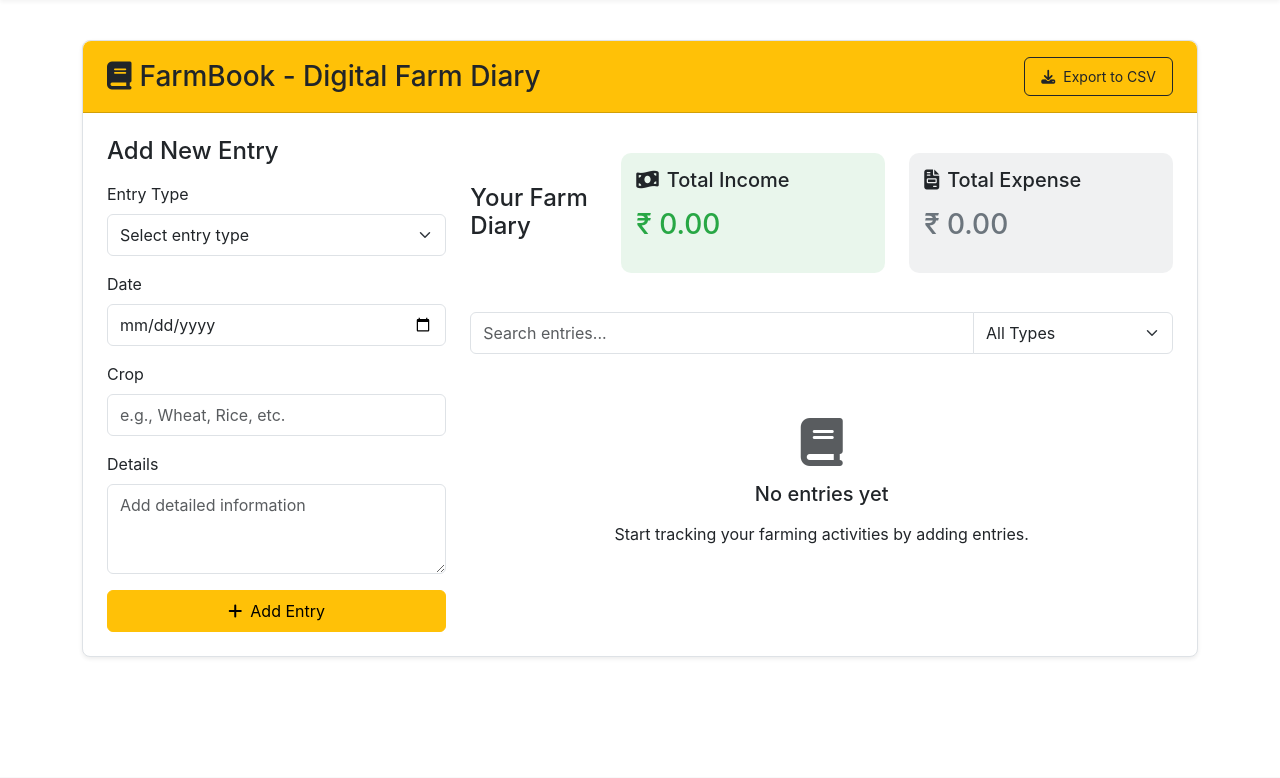
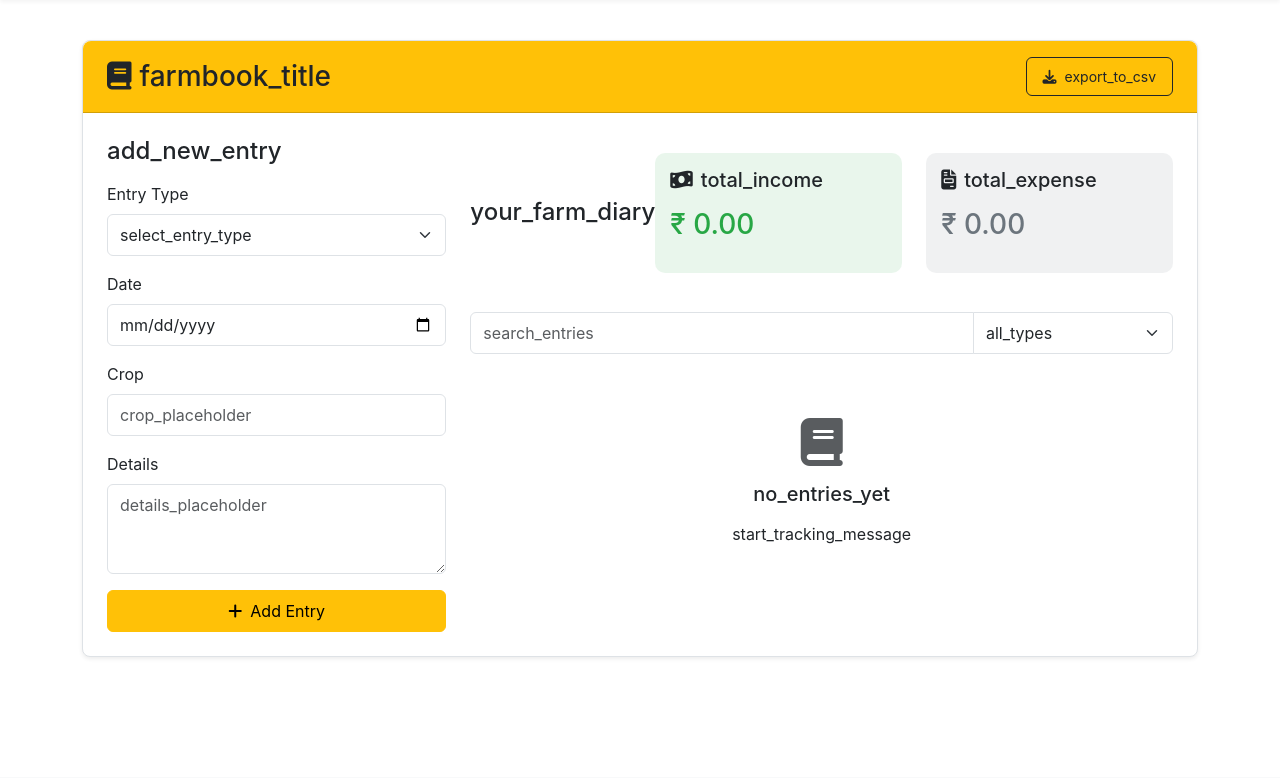
Before and after one commit to nitya-mishraa/SmartHarvest, a Flask app: page /farm-diary in a window 1280 px wide; the page is wider, and only the part inside the window is pictured. Shown: the part 112-890 px from the top of that part. Run offline with Flask 3, Linux system fonts and the light colour scheme; the visitor is signed in with stand-in values (Sample User, id 1); data that the repository does not hold is empty.

Commit message:
Enable complete translation of the farm diary section into other languages
Implement translation functionality for the farm diary template using the 'translate' function.

Replit-Commit-Author: Agent
Replit-Commit-Session-Id: 33b8d013-9639-4c4c-9c16-b5452eae2e9b
Replit-Commit-Screenshot-Url: https://storage.googleapis.com/screenshot-production-us-central1/a77f1cef-5e2f-4294-ab83-b7f0b2c2aa24/fbb436d6-9bf6-4b3e-b256-5bf3e8f7c277.jpg

```diff
--- a/templates/farm_diary.html
+++ b/templates/farm_diary.html
@@ -52,53 +52,53 @@
     <div class="col-md-12">
         <div class="card">
             <div class="card-header bg-warning text-dark d-flex justify-content-between align-items-center">
-                <h3 class="mb-0"><i class="fas fa-book me-2"></i>FarmBook - Digital Farm Diary</h3>
+                <h3 class="mb-0"><i class="fas fa-book me-2"></i>{{ translate('farmbook_title') }}</h3>
                 <a href="{{ url_for('export_diary') }}" class="btn btn-sm btn-outline-dark">
-                    <i class="fas fa-download me-2"></i>Export to CSV
+                    <i class="fas fa-download me-2"></i>{{ translate('export_to_csv') }}
                 </a>
             </div>
             <div class="card-body">
                 <div class="row">
                     <div class="col-lg-4">
-                        <h4 class="mb-3">Add New Entry</h4>
+                        <h4 class="mb-3">{{ translate('add_new_entry') }}</h4>
 
                         <form method="POST" action="{{ url_for('farm_diary') }}" id="farmDiaryForm">
                             <div class="mb-3">
-                                <label for="entry_type" class="form-label">Entry Type</label>
+                                <label for="entry_type" class="form-label">{{ translate('entry_type') }}</label>
                                 <select class="form-select" id="entry_type" name="entry_type" required>
-                                    <option value="" selected disabled>Select entry type</option>
-                                    <option value="sowing">Sowing</option>
-                                    <option value="fertilizer">Fertilizer Application</option>
-                                    <option value="irrigation">Irrigation</option>
-                                    <option value="harvest">Harvest</option>
-                                    <option value="expense">Expense</option>
-                                    <option value="income">Income</option>
+                                    <option value="" selected disabled>{{ translate('select_entry_type') }}</option>
+                                    <option value="sowing">{{ translate('sowing') }}</option>
+                                    <option value="fertilizer">{{ translate('fertilizer_application') }}</option>
+                                    <option value="irrigation">{{ translate('irrigation') }}</option>
+                                    <option value="harvest">{{ translate('harvest') }}</option>
+                                    <option value="expense">{{ translate('expense') }}</option>
+                                    <option value="income">{{ translate('income') }}</option>
                                 </select>
                             </div>
 
                             <div class="mb-3">
-                                <label for="date" class="form-label">Date</label>
+                                <label for="date" class="form-label">{{ translate('date') }}</label>
                                 <input type="date" class="form-control" id="date" name="date" required>
                             </div>
 
                             <div class="mb-3">
-                                <label for="crop" class="form-label">Crop</label>
-                                <input type="text" class="form-control" id="crop" name="crop" placeholder="e.g., Wheat, Rice, etc.">
+                                <label for="crop" class="form-label">{{ translate('crop') }}</label>
+                                <input type="text" class="form-control" id="crop" name="crop" placeholder="{{ translate('crop_placeholder') }}">
                             </div>
 
                             <div class="mb-3">
-                                <label for="details" class="form-label">Details</label>
-                                <textarea class="form-control" id="details" name="details" rows="3" placeholder="Add detailed information"></textarea>
+                                <label for="details" class="form-label">{{ translate('details') }}</label>
+                                <textarea class="form-control" id="details" name="details" rows="3" placeholder="{{ translate('details_placeholder') }}"></textarea>
                             </div>
 
                             <div class="mb-3" id="amountField">
-                                <label for="amount" class="form-label">Amount (₹)</label>
-                                <input type="number" class="form-control" id="amount" name="amount" placeholder="Enter amount in Rupees" step="0.01">
+                                <label for="amount" class="form-label">{{ translate('amount_rupees') }}</label>
+                                <input type="number" class="form-control" id="amount" name="amount" placeholder="{{ translate('amount_placeholder') }}" step="0.01">
                             </div>
 
                             <div class="d-grid">
                                 <button type="submit" class="btn btn-warning">
-                                    <i class="fas fa-plus me-2"></i>Add Entry
+                                    <i class="fas fa-plus me-2"></i>{{ translate('add_entry') }}
                                 </button>
                             </div>
                         </form>
@@ -106,19 +106,19 @@
 
                     <div class="col-lg-8">
                         <div class="d-flex justify-content-between align-items-center mb-4">
-                            <h4 class="mb-0">Your Farm Diary</h4>
+                            <h4 class="mb-0">{{ translate('your_farm_diary') }}</h4>
 
                             <!-- Summary Cards -->
                             <div class="row w-100 mt-3">
                                 <div class="col-md-6">
                                     <div class="summary-card income">
-                                        <h5><i class="fas fa-money-bill-wave me-2"></i>Total Income</h5>
+                                        <h5><i class="fas fa-money-bill-wave me-2"></i>{{ translate('total_income') }}</h5>
                                         <h3 class="text-success">₹ {{ entries|selectattr('entry_type', 'equalto', 'income')|sum(attribute='amount')|round(2) }}</h3>
                                     </div>
                                 </div>
                                 <div class="col-md-6">
                                     <div class="summary-card expense">
-                                        <h5><i class="fas fa-file-invoice me-2"></i>Total Expense</h5>
+                                        <h5><i class="fas fa-file-invoice me-2"></i>{{ translate('total_expense') }}</h5>
                                         <h3 class="text-secondary">₹ {{ entries|selectattr('entry_type', 'equalto', 'expense')|sum(attribute='amount')|round(2) }}</h3>
                                     </div>
                                 </div>
@@ -128,15 +128,15 @@
                         <!-- Filter options -->
                         <div class="mb-3">
                             <div class="input-group">
-                                <input type="text" class="form-control" id="entrySearch" placeholder="Search entries...">
+                                <input type="text" class="form-control" id="entrySearch" placeholder="{{ translate('search_entries') }}">
                                 <select class="form-select" id="entryTypeFilter" style="max-width: 200px;">
-                                    <option value="all">All Types</option>
-                                    <option value="sowing">Sowing</option>
-                                    <option value="fertilizer">Fertilizer</option>
-                                    <option value="irrigation">Irrigation</option>
-                                    <option value="harvest">Harvest</option>
-                                    <option value="expense">Expense</option>
-                                    <option value="income">Income</option>
+                                    <option value="all">{{ translate('all_types') }}</option>
+                                    <option value="sowing">{{ translate('sowing') }}</option>
+                                    <option value="fertilizer">{{ translate('fertilizer') }}</option>
+                                    <option value="irrigation">{{ translate('irrigation') }}</option>
+                                    <option value="harvest">{{ translate('harvest') }}</option>
+                                    <option value="expense">{{ translate('expense') }}</option>
+                                    <option value="income">{{ translate('income') }}</option>
                                 </select>
                             </div>
                         </div>
@@ -163,20 +163,20 @@
                                                     {% elif entry.entry_type == 'income' %}
                                                     <i class="fas fa-money-bill-wave me-2 text-success"></i>
                                                     {% endif %}
-                                                    {{ entry.entry_type|capitalize }}
+                                                    {{ translate(entry.entry_type) }}
                                                     {% if entry.entry_type in ['expense', 'income'] %}
                                                     <span class="ms-2">₹ {{ entry.amount }}</span>
                                                     {% endif %}
                                                 </h5>
                                                 <h6 class="card-subtitle mb-2 text-muted">{{ entry.date.strftime('%d %B, %Y') }}</h6>
                                                 {% if entry.crop %}
-                                                <p class="mb-1"><strong>Crop:</strong> {{ entry.crop }}</p>
+                                                <p class="mb-1"><strong>{{ translate('crop_label') }}:</strong> {{ entry.crop }}</p>
                                                 {% endif %}
                                                 {% if entry.details %}
                                                 <p class="card-text">{{ entry.details }}</p>
                                                 {% endif %}
                                             </div>
-                                            <form method="POST" action="{{ url_for('delete_diary_entry', entry_id=entry.id) }}" onsubmit="return confirm('Are you sure you want to delete this entry?');">
+                                            <form method="POST" action="{{ url_for('delete_diary_entry', entry_id=entry.id) }}" onsubmit="return confirm('{{ translate('confirm_delete_entry') }}');">
                                                 <button type="submit" class="btn btn-sm btn-outline-danger">
                                                     <i class="fas fa-trash"></i>
                                                 </button>
@@ -188,8 +188,8 @@
                             {% else %}
                                 <div class="text-center py-5">
                                     <i class="fas fa-book fa-3x text-muted mb-3"></i>
-                                    <h5>No entries yet</h5>
-                                    <p>Start tracking your farming activities by adding entries.</p>
+                                    <h5>{{ translate('no_entries_yet') }}</h5>
+                                    <p>{{ translate('start_tracking_message') }}</p>
                                 </div>
                             {% endif %}
                         </div>
```
